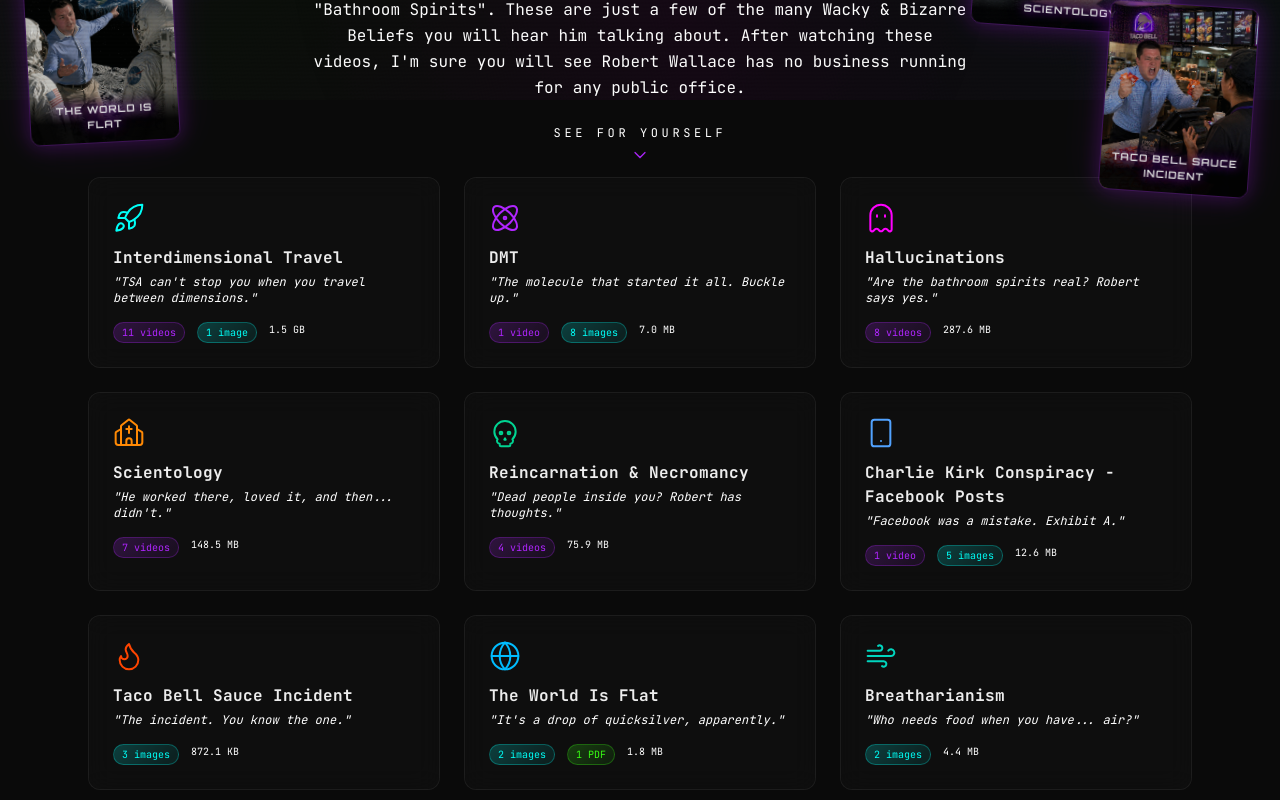
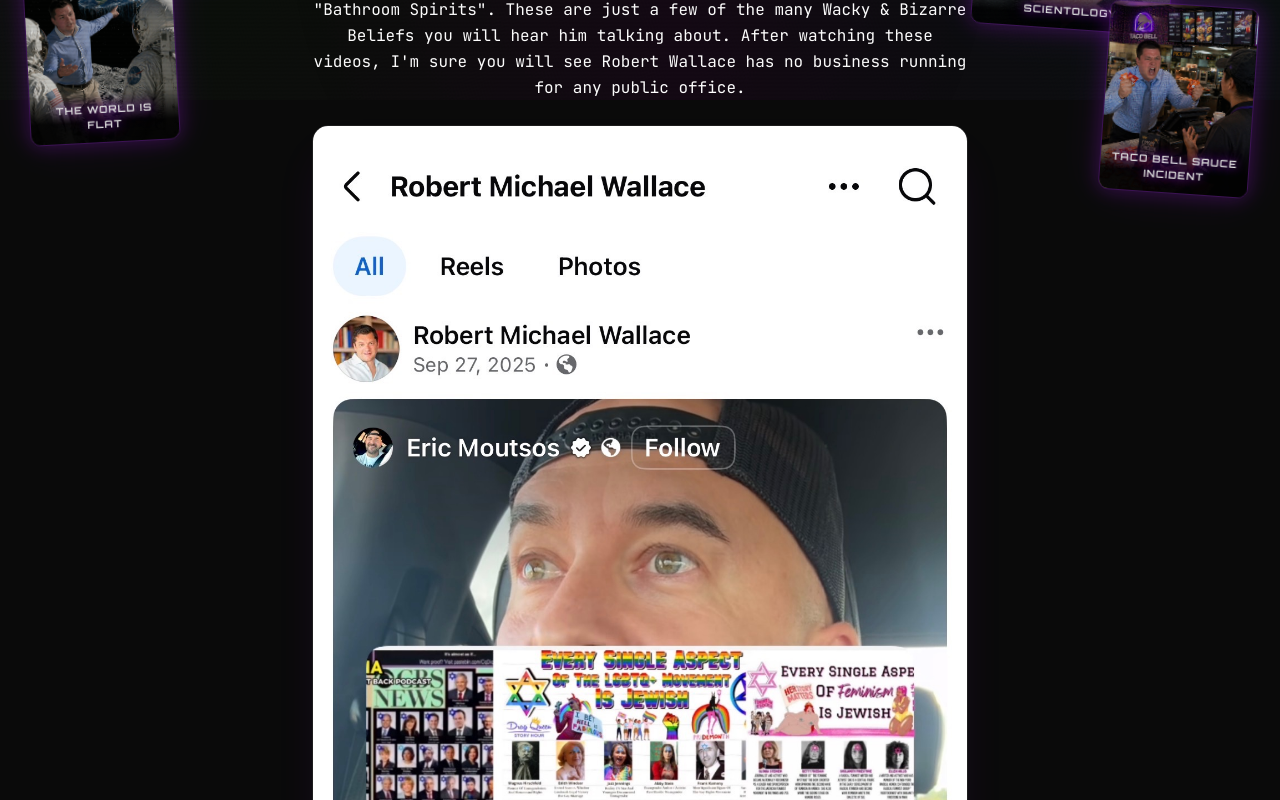
Before and after one commit to wombatoperator/rw, a Next.js app: page / in a window 1280 px wide. Shown: the part 700-1500 px from the top of the page. Built offline with nearby package versions, Linux system fonts and the light colour scheme.

Commit message:
Add IMG_4421.jpeg between text and see for yourself sections
https://claude.ai/code/session_01LQHaZVv67kJ1ddYV9Kwm2A

```diff
--- a/src/app/page.tsx
+++ b/src/app/page.tsx
@@ -103,6 +103,16 @@ export default function Home() {
           </p>
         </div>
 
+        {/* Divider image */}
+        <div className="mx-auto mb-2 mt-2 w-full max-w-2xl px-2">
+          {/* eslint-disable-next-line @next/next/no-img-element */}
+          <img
+            src="/photos/IMG_4421.jpeg"
+            alt=""
+            className="w-full rounded-2xl border border-dmt-glass-border shadow-2xl shadow-dmt-purple/10"
+          />
+        </div>
+
         {/* See for yourself */}
         <div className="mt-1 mb-2 flex flex-col items-center sm:mt-2">
           <p
```
